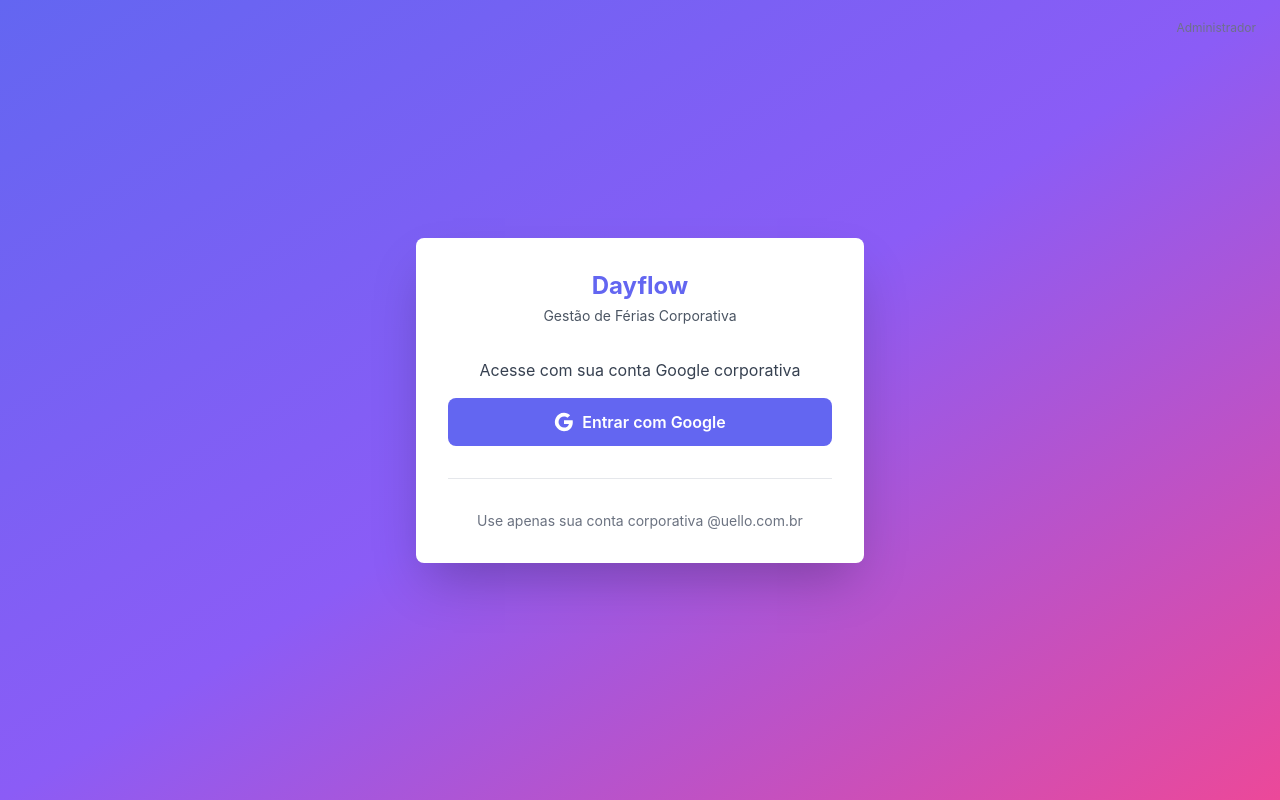
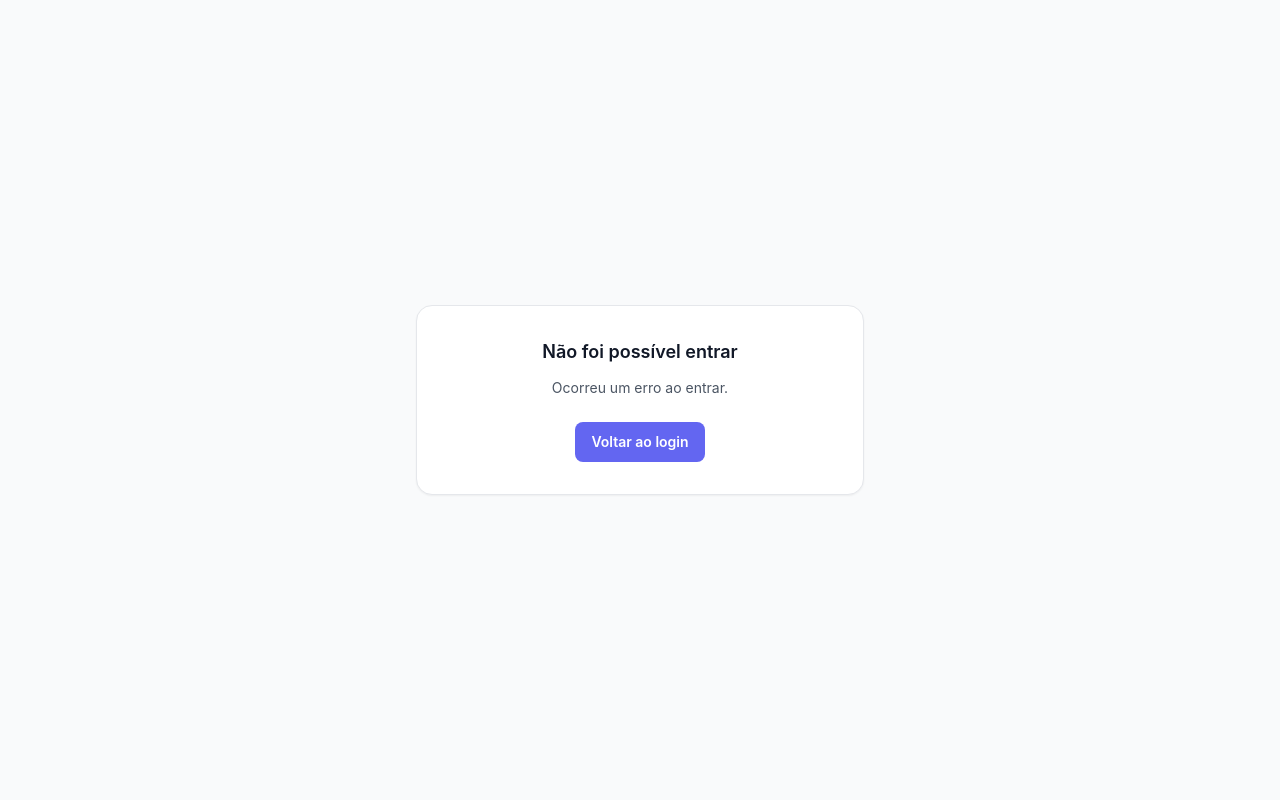
Before and after one commit to rafalander/dayflow, a React (Vite) app in the folder frontend/: page /auth/error in a window 1280 px wide. Before the commit this address led to /auth/login. Built offline with nearby package versions, Linux system fonts and the light colour scheme; no server answers.

Commit message:
feat: ajusta rota de login via google auth

```diff
--- a/frontend/src/App.tsx
+++ b/frontend/src/App.tsx
@@ -11,12 +11,16 @@
 import ApprovalsPage from '@/pages/ApprovalsPage'
 import ReportsPage from '@/pages/ReportsPage'
 import ProfilePage from '@/pages/ProfilePage'
+import AuthErrorPage from '@/pages/AuthErrorPage'
 
 export default function App() {
   return (
     <QueryClientProvider client={queryClient}>
       <Router>
         <Routes>
+          {/** Retorno do Google OAuth — mesmo handler do login (lê token na query) */}
+          <Route path="/auth/callback" element={<LoginPage />} />
+          <Route path="/auth/error" element={<AuthErrorPage />} />
           <Route path="/auth/login" element={<LoginPage />} />
           <Route path="/auth/login/admin" element={<AdminLoginPage />} />
 
--- /dev/null
+++ b/frontend/src/pages/AuthErrorPage.tsx
@@ -0,0 +1,27 @@
+import { Link, useSearchParams } from 'react-router-dom'
+
+const MESSAGES: Record<string, string> = {
+  invalid_domain: 'Só é permitido login com o e-mail corporativo autorizado.',
+  auth_failed: 'Não foi possível concluir o login com o Google. Tente novamente.',
+}
+
+export default function AuthErrorPage() {
+  const [params] = useSearchParams()
+  const reason = params.get('reason') ?? ''
+  const msg = MESSAGES[reason] ?? 'Ocorreu um erro ao entrar.'
+
+  return (
+    <div className="flex min-h-screen flex-col items-center justify-center bg-gray-50 p-6">
+      <div className="w-full max-w-md rounded-2xl border border-gray-200 bg-white p-8 text-center shadow-sm">
+        <h1 className="text-lg font-semibold text-gray-900">Não foi possível entrar</h1>
+        <p className="mt-3 text-sm text-gray-600">{msg}</p>
+        <Link
+          to="/auth/login"
+          className="mt-6 inline-block rounded-lg bg-primary px-4 py-2.5 text-sm font-semibold text-white hover:bg-primary/90"
+        >
+          Voltar ao login
+        </Link>
+      </div>
+    </div>
+  )
+}
```
